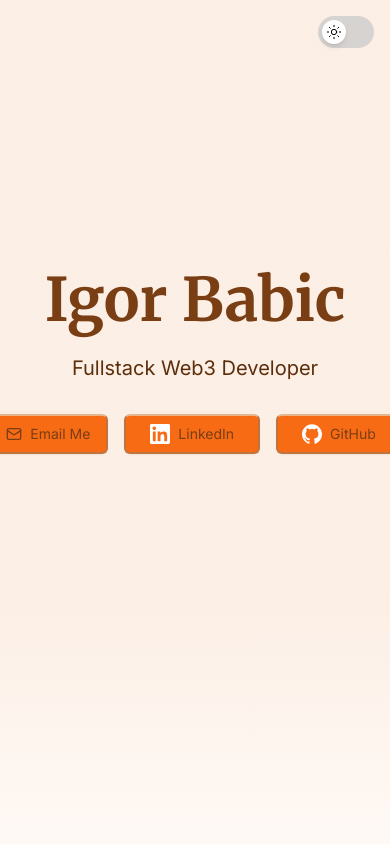
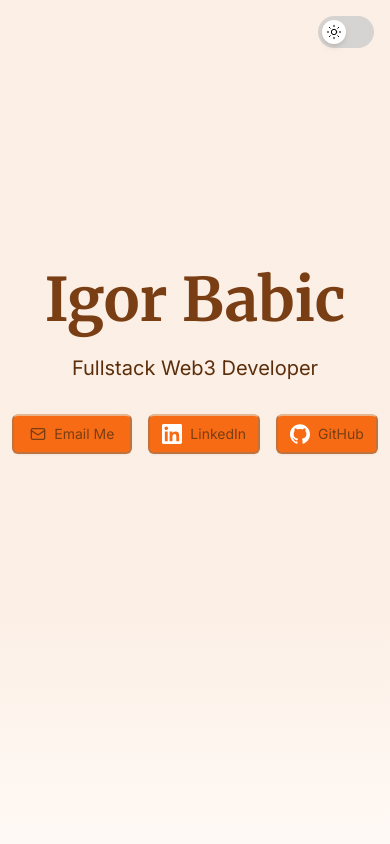
Before and after one commit to BigWess57/My-Portfolio, a Next.js app in the folder my-portfolio/: page / in a window 390 px wide. Shown: the top 844 px of the page. Built offline with nearby package versions, Linux system fonts and the light colour scheme.

Commit message:
make buttons responsive, mobile first size

```diff
--- a/my-portfolio/app/globals.css
+++ b/my-portfolio/app/globals.css
@@ -96,7 +96,7 @@ h1, h2, h3 {
   }
 
   .button-hover {
-    @apply bg-solid-2 hover:bg-interactive-3 border-(--color-border-3) border-t-(--color-border-1) border-2 text-text-2 /*translate-z-0 backface-hidden antialiased perspective-[1px]*/;
+    @apply px-3 py-1.5 text-sm sm:px-6 sm:py-3 sm:text-base bg-solid-2 hover:bg-interactive-3 border-(--color-border-3) border-t-(--color-border-1) border-2 text-text-2 /*translate-z-0 backface-hidden antialiased perspective-[1px]*/;
   }
   .button-hover:hover {
     @apply duration-300 scale-[1.05] shadow-lg bg-linear-to-b from-interactive-3 from-30% to-solid-2 to-90%;
```
